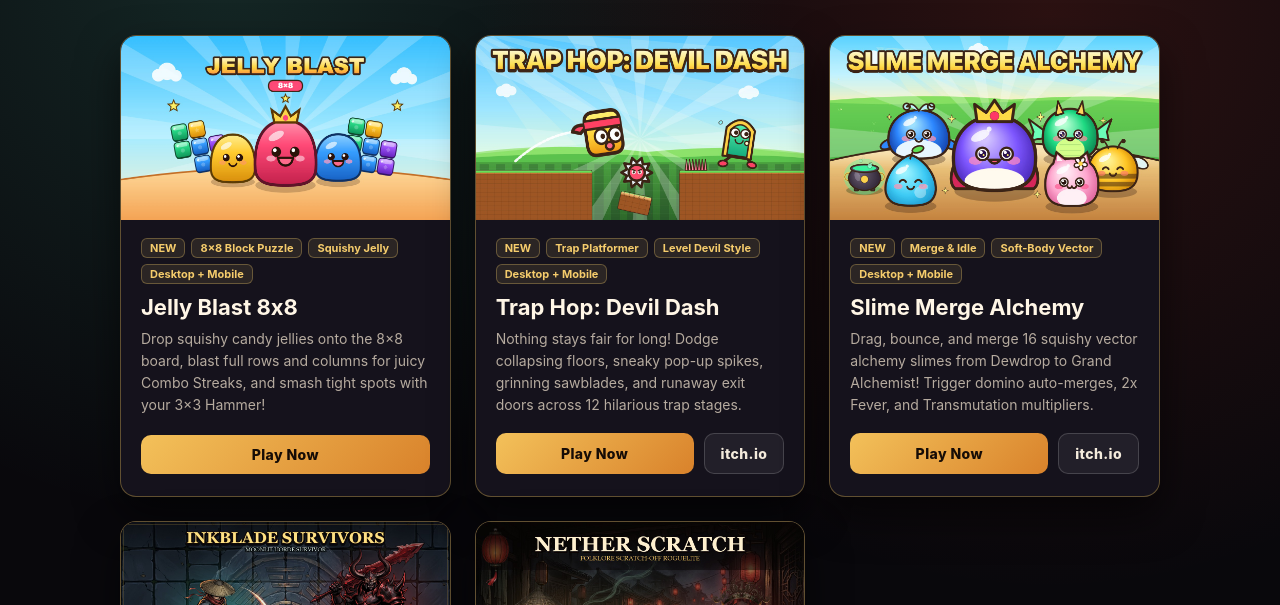
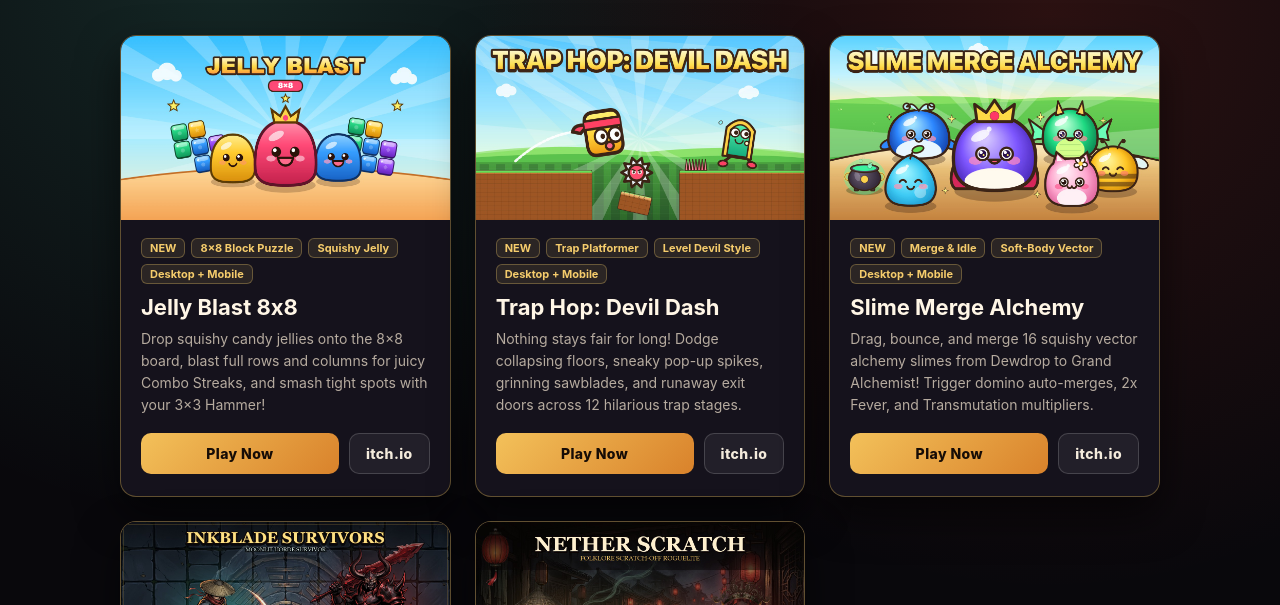
Before and after one commit to Each-Touch/each-touch.github.io, a plain HTML site: page index.html in a window 1280 px wide. Shown: the part 195-800 px from the top of the page. Drawn offline with Linux system fonts and the light colour scheme.

Commit message:
chore: link itch.io page on Jelly Blast 8x8 card

```diff
--- a/index.html
+++ b/index.html
@@ -177,6 +177,7 @@
             <p>Drop squishy candy jellies onto the 8×8 board, blast full rows and columns for juicy Combo Streaks, and smash tight spots with your 3×3 Hammer!</p>
             <div class="btn-row">
               <a class="btn btn-primary" href="./jelly-blast-8x8/">Play Now</a>
+              <a class="btn btn-secondary" href="https://each-touch.itch.io/jelly-blast-8x8" target="_blank" rel="noopener">itch.io</a>
             </div>
           </div>
         </article>
```
